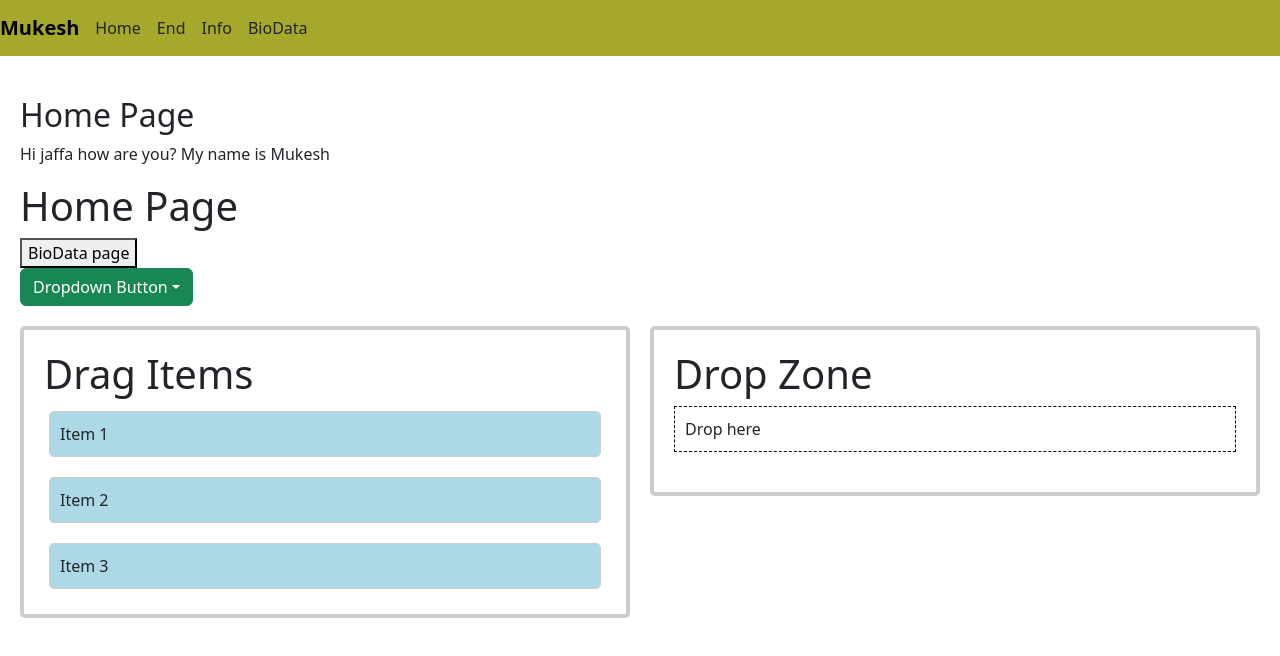
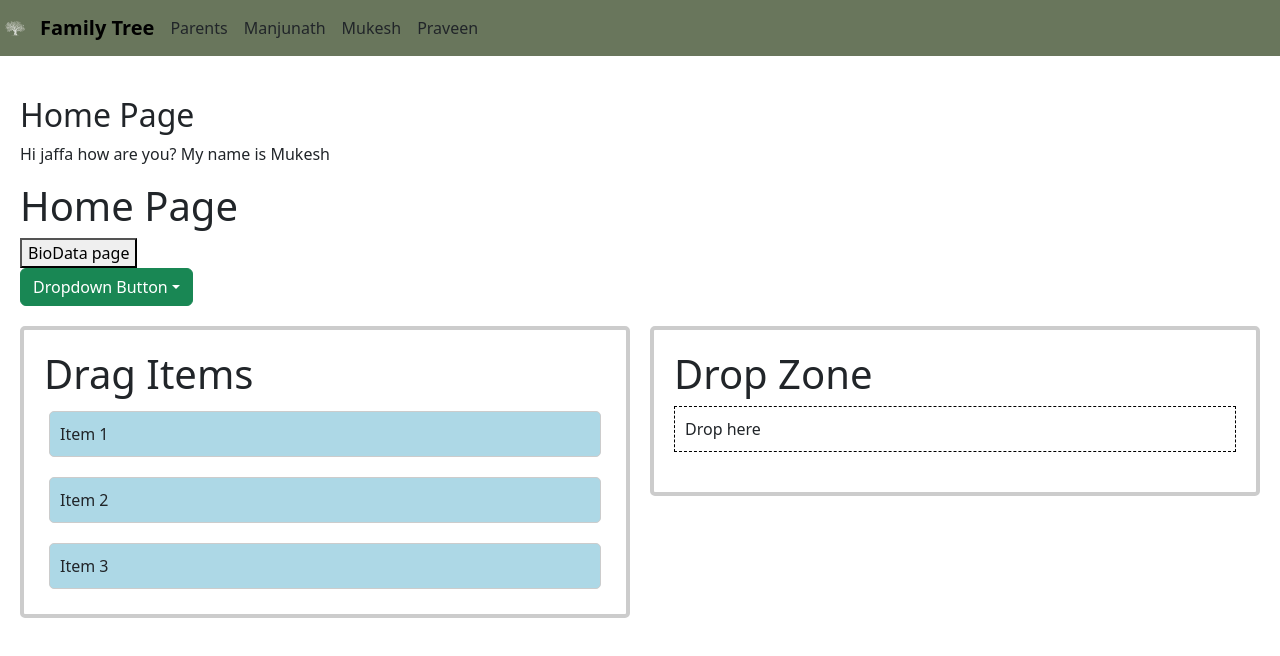
Before and after one commit to Mike1100180/gitHubNavBar, a React (Create React App) app in the folder my-app/: page /home in a window 1280 px wide. Shown: the top 656 px of the page. Built offline with nearby package versions, Linux system fonts and the light colour scheme.

Commit message:
Chnaged complete layout

```diff
--- a/my-app/src/Navbar.css
+++ b/my-app/src/Navbar.css
@@ -1,7 +1,7 @@
 /* Navbar.css */
 
 .navbar {
-    background-color: rgb(166, 168, 44);
+    background-color: rgb(105, 118, 92);
     padding: 1rem;
   }
 
--- a/my-app/src/Navbar.js
+++ b/my-app/src/Navbar.js
@@ -6,12 +6,20 @@ function Navbar() {
   return (
     <nav className="navbar">
       <div className="navbar-container">
-        <Link className="navbar-brand" to="/">Mukesh</Link>
+        {/* Image next to the Family Tree text */}
+        <Link className="navbar-brand" to="/" style={{ display: 'flex', alignItems: 'center' }}>
+          <img
+            src={`${process.env.PUBLIC_URL}/TreeDesign.jpg`}
+            alt="Tree Design"
+            style={{ width: '30px', height: '30px', marginRight: '10px' }}
+          />
+          Family Tree
+        </Link>
         <div className="navbar-links">
-          <Link className="nav-link" to="/">Home</Link>
-          <Link className="nav-link" to="/end">End</Link>
-          <Link className="nav-link" to="/info">Info</Link>
-          <Link className="nav-link" to="/BioData">BioData</Link>
+          <Link className="nav-link" to="/">Parents</Link>
+          <Link className="nav-link" to="/end">Manjunath</Link>
+          <Link className="nav-link" to="/info">Mukesh</Link>
+          <Link className="nav-link" to="/BioData">Praveen</Link>
         </div>
       </div>
     </nav>
```
Also changed, not shown: my-app/public/TreeDesign.jpg (added).
